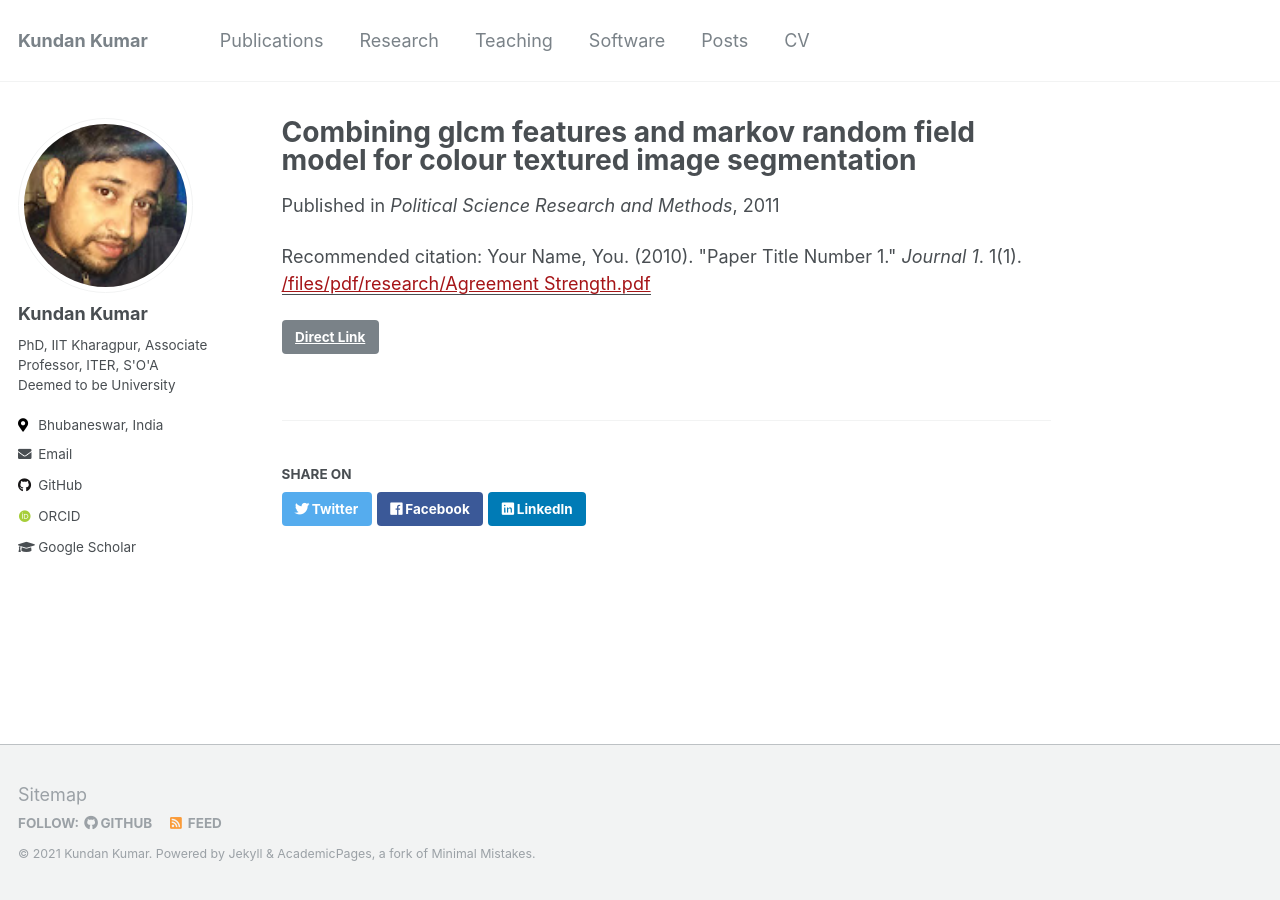
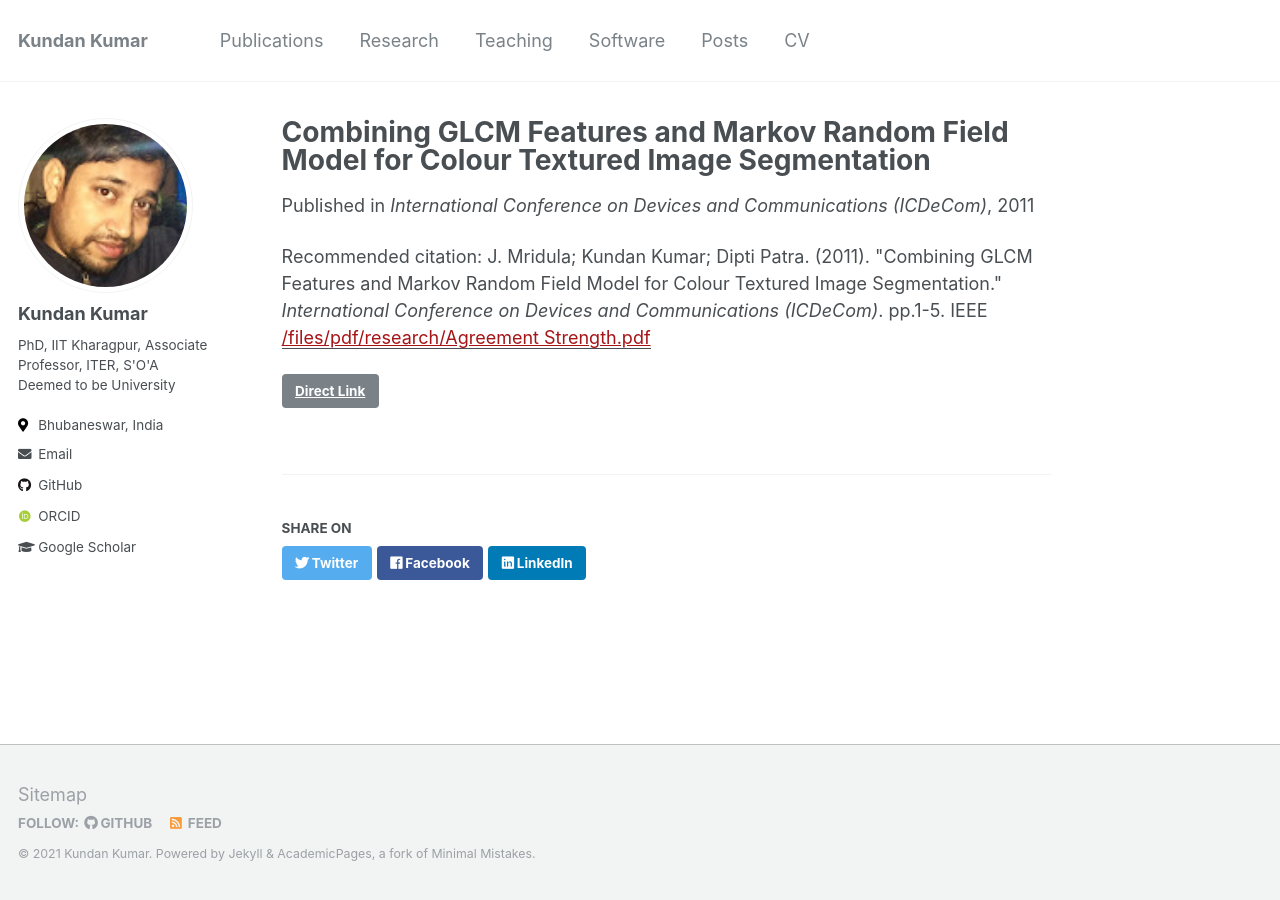
Before and after one commit to erkundanec/erkundanec.github.io, a Jekyll site: the page built from _publications/2011-GLCM_Segmentation.md, in a window 1280 px wide. Built offline with Jekyll 4.4.1, drawn with Linux system fonts in a browser that asks for light colours; some web fonts are replaced.

Commit message:
Update 2011-GLCM_Segmentation.md

```diff
--- a/_publications/2011-GLCM_Segmentation.md
+++ b/_publications/2011-GLCM_Segmentation.md
@@ -1,11 +1,11 @@
 ---
-title: "Combining glcm features and markov random field model for colour textured image segmentation"
+title: "Combining GLCM Features and Markov Random Field Model for Colour Textured Image Segmentation"
 collection: publications
 permalink: /publication/2011-GLCM_Segmentation
-date: 01-03-2011
-venue: 'Political Science Research and Methods'
+date: 24-03-2011
+venue: 'International Conference on Devices and Communications (ICDeCom)'
 paperurl: '/files/pdf/research/Agreement Strength.pdf'
-link: 'https://doi.org/10.1017/psrm.2019.23'
+link: 'https://doi.org/10.1109/ICDECOM.2011.5738494'
 github: 'https://github.com/jayrobwilliams/Peace-Agreement-Strength'
-citation: 'Your Name, You. (2010). &quot;Paper Title Number 1.&quot; <i>Journal 1</i>. 1(1).'
+citation: 'J. Mridula; Kundan Kumar; Dipti Patra. (2011). &quot;Combining GLCM Features and Markov Random Field Model for Colour Textured Image Segmentation.&quot; <i>International Conference on Devices and Communications (ICDeCom)</i>. pp.1-5. IEEE'
 ---
```
